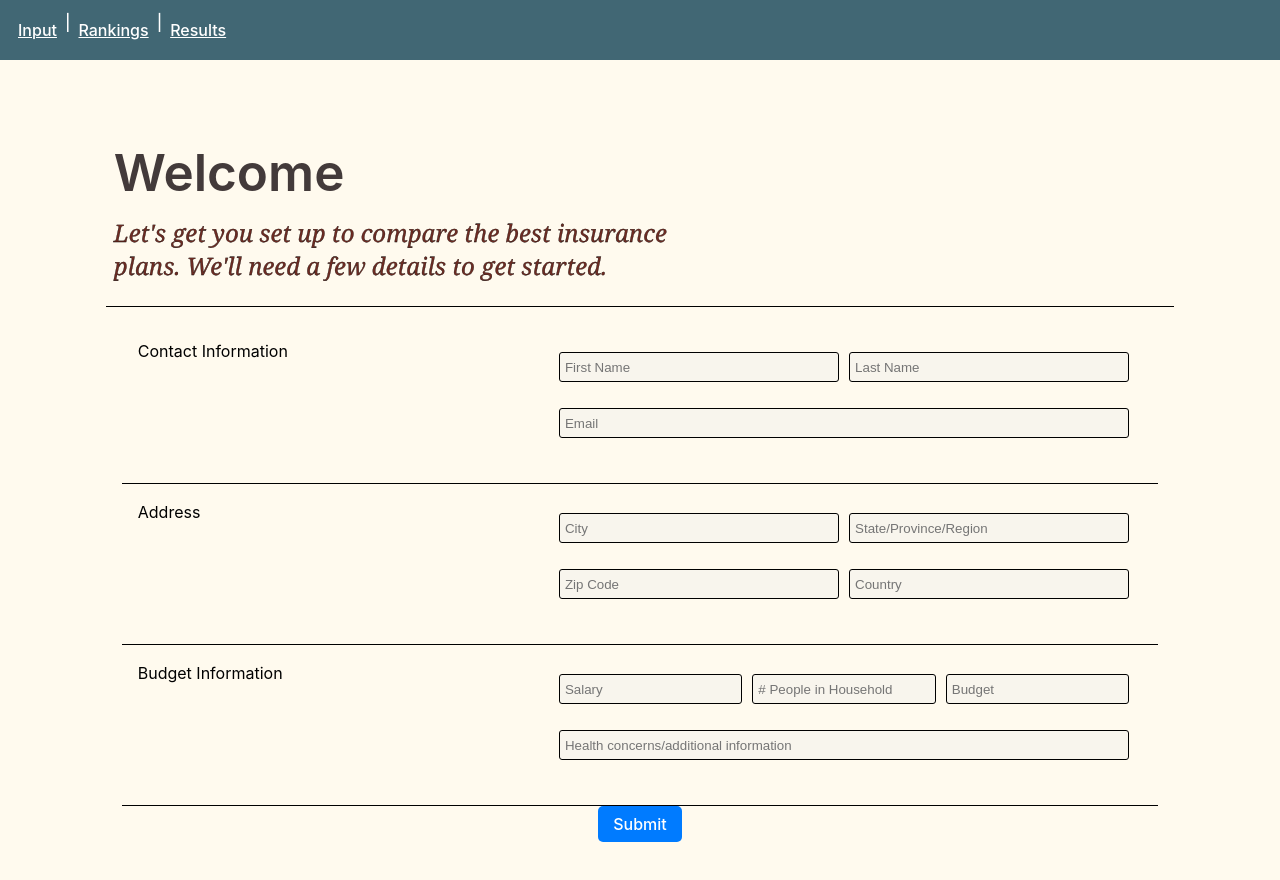
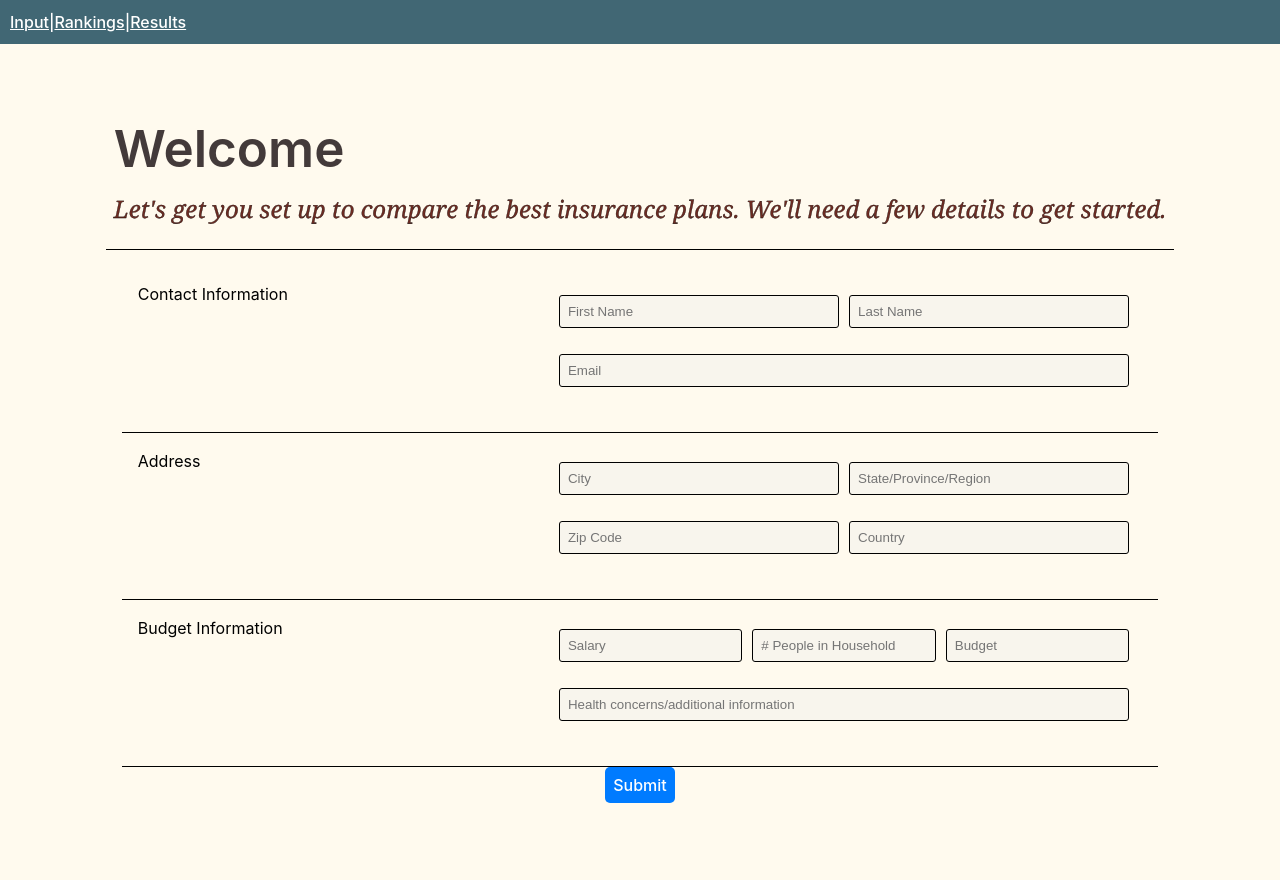
Before and after one commit to riasingh125/forge-spring25-software, a React (Vite) app in the folder frontend/: page /input in a window 1280 px wide. Shown: the top 880 px of the page. After the commit the page ends 851 px from the top, so only its background shows below. Built offline with nearby package versions, Linux system fonts and the light colour scheme.

Commit message:
fixed error causing styles to be applied to rankings page as well

```diff
--- a/frontend/src/pages/Input/Input.tsx
+++ b/frontend/src/pages/Input/Input.tsx
@@ -31,9 +31,9 @@ const Input: React.FC<ResultsProps> = ({ setResults }) => {
   };
 
   return (
-    <div>
-      <h1>Welcome</h1>
-      <h2>
+    <div className={styles.inputPage}>
+      <h1 className={styles.title}>Welcome</h1>
+      <h2 className={styles.subtitle}>
         Let's get you set up to compare the best insurance plans. We'll need a
         few details to get started.
       </h2>
--- a/frontend/src/pages/Input/styles.module.css
+++ b/frontend/src/pages/Input/styles.module.css
@@ -1,19 +1,14 @@
-* {
+.inputPage * {
   padding: 0.5rem;
 }
 
-.inputPage {
-
-}
-
-h1 {
+.title {
   text-align: left;
   color: var(--gray);
   margin-top: 5rem;
 }
 
-
-h2 {
+.subititle {
   text-align: left;
   color: var(--burgundy);
   font-weight: 400;
@@ -34,6 +29,7 @@ input {
 .form {
   width: 100%;
 }
+
 
 .formGroup {
   display: flex;
```
